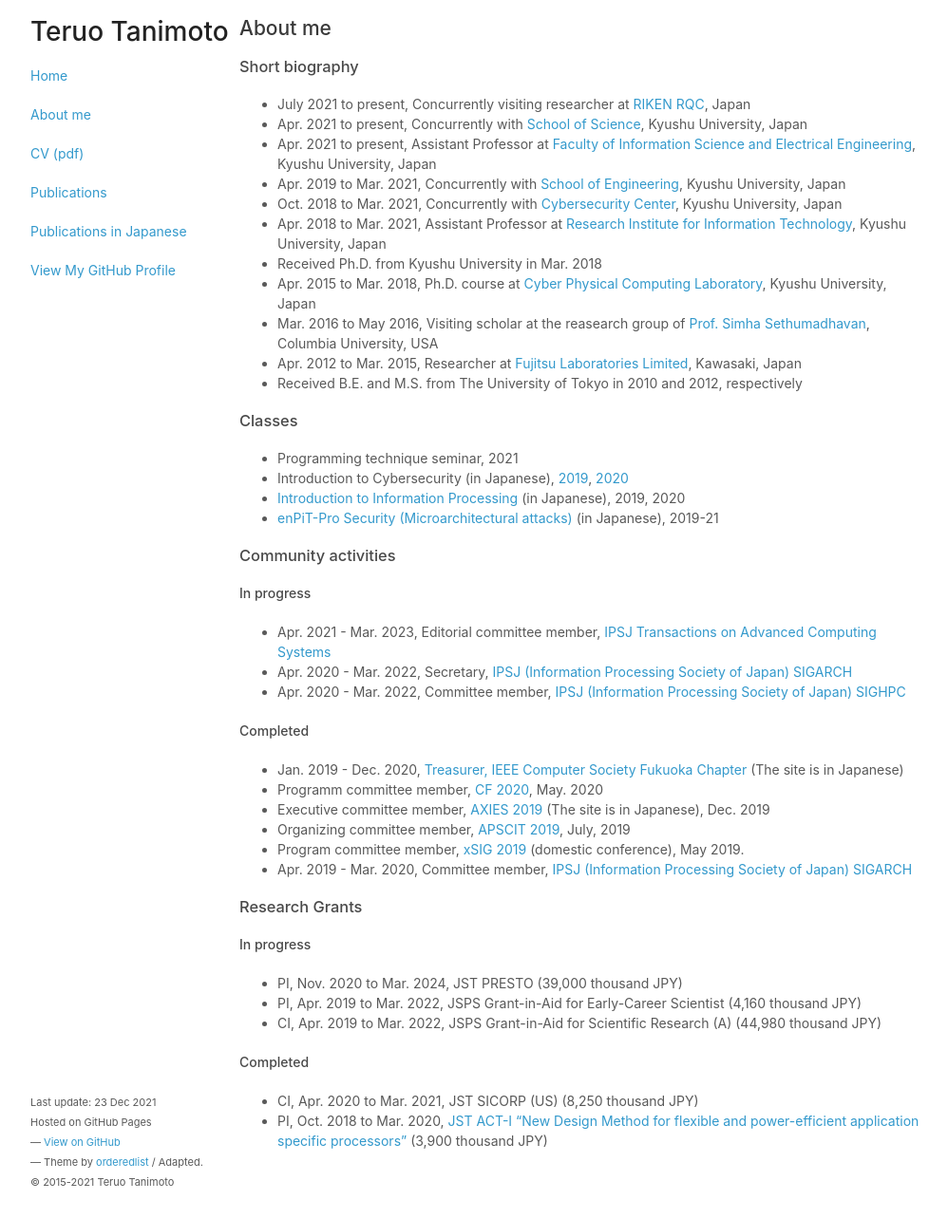
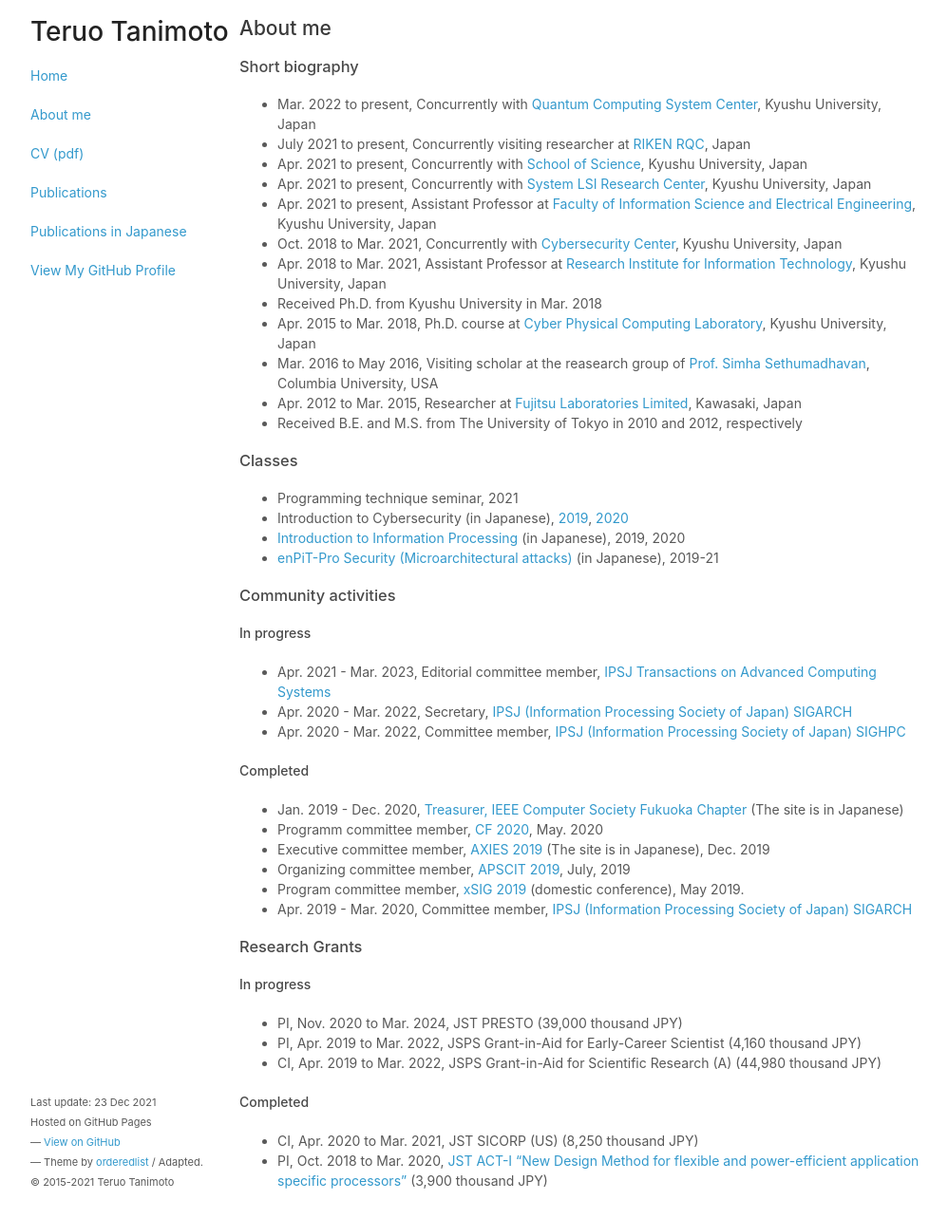
Before and after one commit to teruo41/teruo41.github.io, a Jekyll site: the page built from about.md, in a window 1280 px wide and 1284 px high. Shown: the whole window at 95% size, without its empty margins (138-1136 px from the left). Built offline with Jekyll 4.4.1, drawn with Linux system fonts in a browser that asks for light colours.

Commit message:
Update about.md

```diff
--- a/about.md
+++ b/about.md
@@ -6,10 +6,12 @@ title: About me
 ## About me
 
 ### Short biography
++ Mar. 2022 to present, Concurrently with [Quantum Computing System Center](https://qcsc.kyusuh-u.ac.jp/), Kyushu University, Japan
 + July 2021 to present, Concurrently visiting researcher at [RIKEN RQC](https://www.riken.jp/en/research/labs/rqc/index.html), Japan
 + Apr. 2021 to present, Concurrently with [School of Science](https://www.sci.kyushu-u.ac.jp/e/), Kyushu University, Japan
++ Apr. 2021 to present, Concurrently with [System LSI Research Center](https://slrc.kyushu-u.ac.jp/en/), Kyushu University, Japan
 + Apr. 2021 to present, Assistant Professor at [Faculty of Information Science and Electrical Engineering](https://www.isee.kyushu-u.ac.jp/e/), Kyushu University, Japan
-+ Apr. 2019 to Mar. 2021, Concurrently with [School of Engineering](https://www.eng.kyushu-u.ac.jp/e/), Kyushu University, Japan
+<!-- + Apr. 2019 to Mar. 2021, Concurrently with [School of Engineering](https://www.eng.kyushu-u.ac.jp/e/), Kyushu University, Japan -->
 + Oct. 2018 to Mar. 2021, Concurrently with [Cybersecurity Center](https://cs.kyushu-u.ac.jp/en/), Kyushu University, Japan
 + Apr. 2018 to Mar. 2021, Assistant Professor at [Research Institute for Information Technology](http://ri2t.kyushu-u.ac.jp/en/index-e.html), Kyushu University, Japan
 + Received Ph.D. from Kyushu University in Mar. 2018
```
